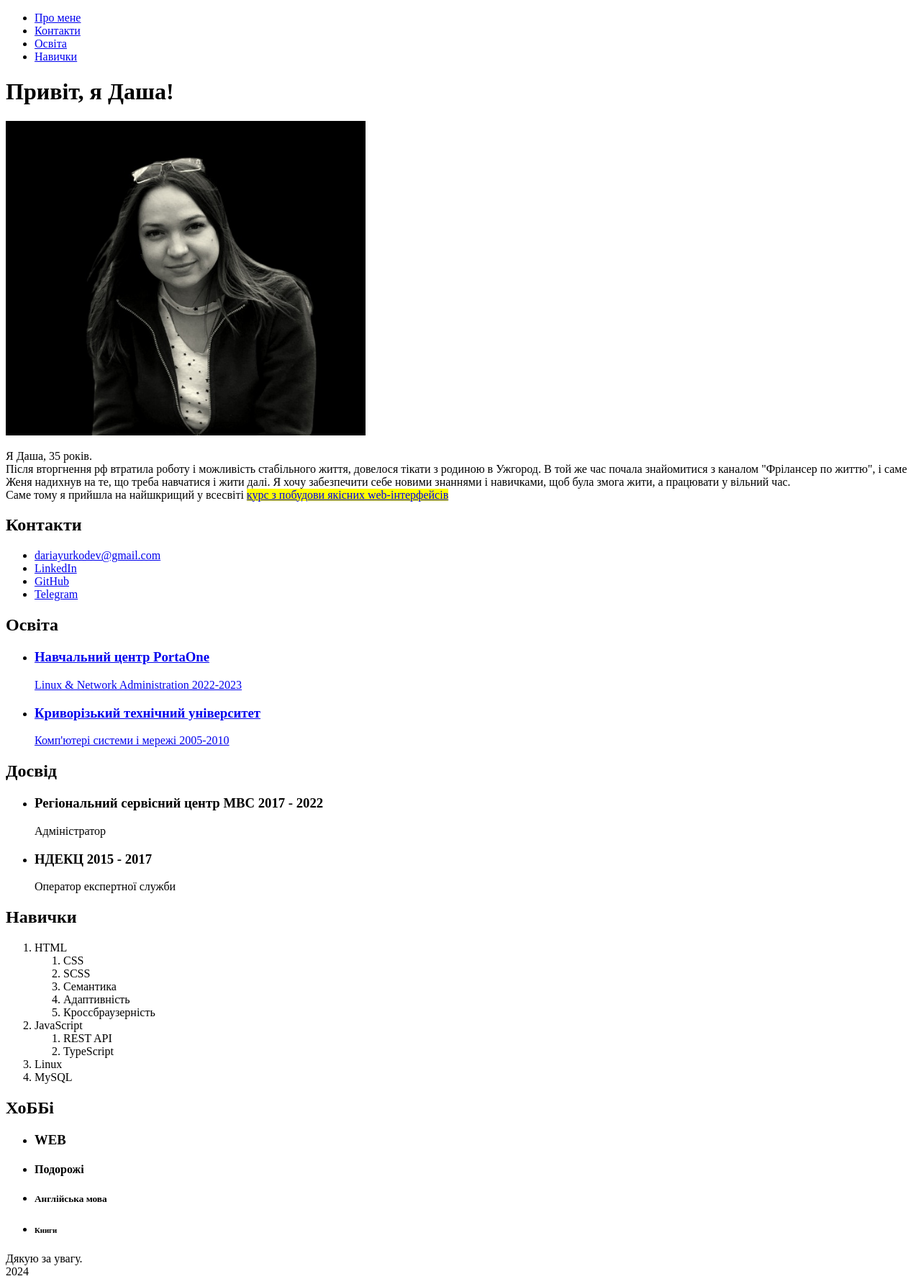
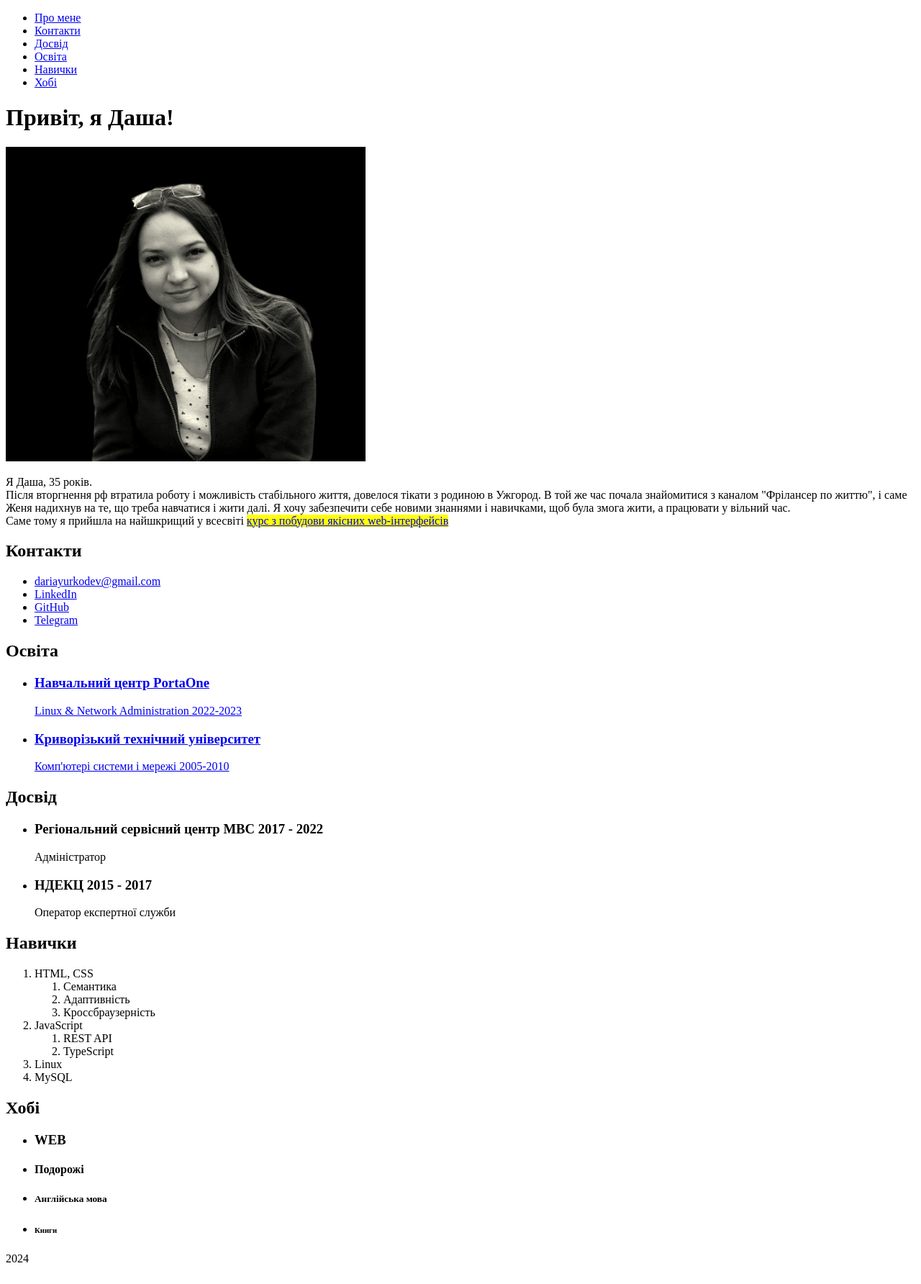
Before and after one commit to DariaYurko/lessons, a plain HTML site: page lesson_02/index.html in a window 1280 px wide. Shown: the whole page at 72% size. Drawn offline with Linux system fonts and the light colour scheme.

Commit message:
Add files via upload

```diff
--- a/lesson_02/index.html
+++ b/lesson_02/index.html
@@ -19,10 +19,16 @@
 					<a href="#contacts">Контакти</a>
 				</li>
 				<li>
-					<a href="#Education">Освіта</a>
+					<a href="#experience">Досвід</a>
 				</li>
 				<li>
-					<a href="#Skills">Навички</a>
+					<a href="#education">Освіта</a>
+				</li>
+				<li>
+					<a href="#skills">Навички</a>
+				</li>
+				<li>
+					<a href="#hobby">Хобі</a>
 				</li>
 			</ul>
 		</nav>
@@ -63,7 +69,7 @@
 		</section>
 
 		<!-- Освіта -->
-		<section>
+		<section id="education">
 			<h2>Освіта</h2>
 			<ul>
 				<li>
@@ -82,7 +88,7 @@
 		</section>
 
 		<!-- Досвід -->
-		<section>
+		<section id="experience">
 			<h2>Досвід</h2>
 			<ul>
 				<li>
@@ -97,14 +103,12 @@
 		</section>
 
 		<!-- Навички -->
-		<section>
+		<section id="skills">
 			<h2>Навички</h2>
 			<ol>
 				<li>
-					HTML
+					HTML, CSS
 					<ol>
-						<li>CSS</li>
-						<li>SCSS</li>
 						<li>Семантика</li>
 						<li>Адаптивність</li>
 						<li>Кроссбраузерність</li>
@@ -127,8 +131,8 @@
 		</section>
 
 		<!-- ХоББі -->
-		<section>
-			<h2>ХоББі</h2>
+		<section id="hobby">
+			<h2>Хобі</h2>
 			<ul>
 				<li>
 					<h3>WEB</h3>
@@ -148,7 +152,6 @@
 	</main>
 
 	<footer>
-		<div>Дякую за увагу.</div>
 		<div>2024</div>
 	</footer>
 </body>
```
